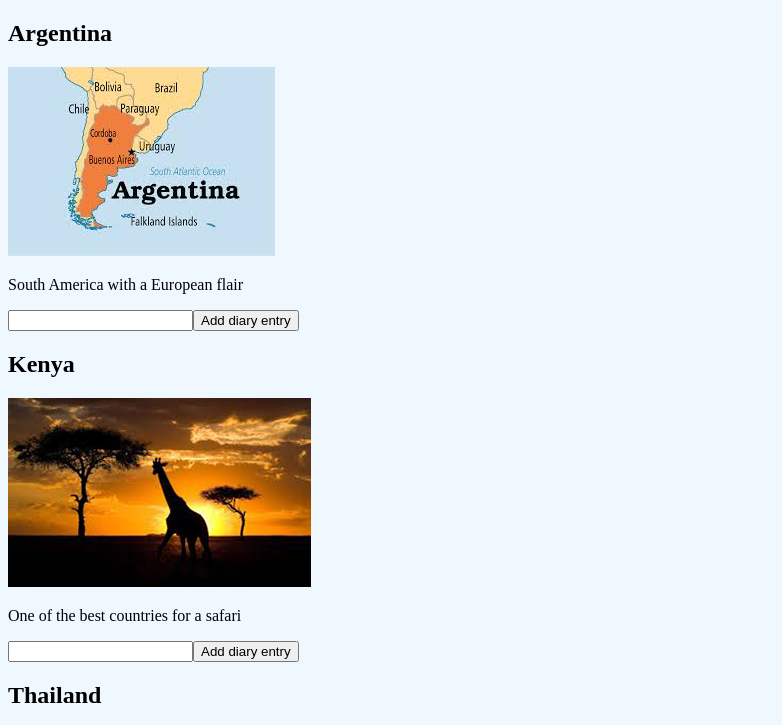
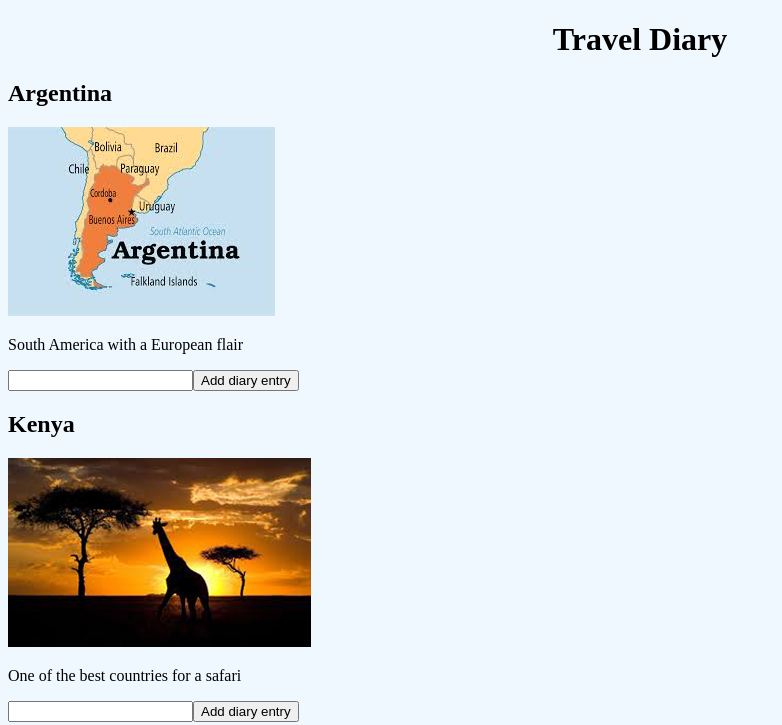
Before and after one commit to aliciazaludova/travel-diary-3, a plain HTML site: page index.html in a window 1280 px wide. Shown: the top 725 px of the page, without its empty margins (0-782 px from the left). Drawn offline with Linux system fonts and the light colour scheme.

Commit message:
setup improved

```diff
--- a/index.html
+++ b/index.html
@@ -8,6 +8,8 @@
     <link rel="stylesheet" type="text/css" media="screen" href="main.css" />
 </head>
 <body>
+    <h1>Travel Diary</h1>
+
     <div id="travel-diary"></div>
 
 
--- a/main.css
+++ b/main.css
@@ -1,3 +1,7 @@
 body {
     background-color: aliceblue;
 }
+
+h1 {
+    text-align: center;
+}
--- a/main.js
+++ b/main.js
@@ -1,4 +1,4 @@
-console.log('hello this is travel diary, matey');
+console.log('testing');
 
 var travelDiary = [
     {
```
Also changed, not shown: 1 other file.
